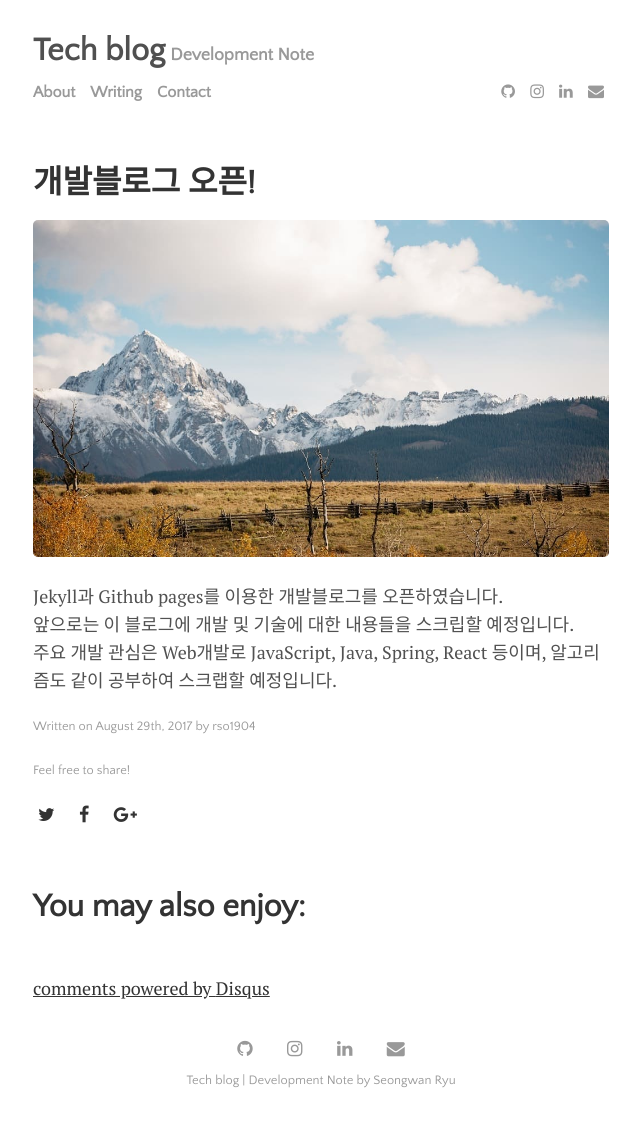
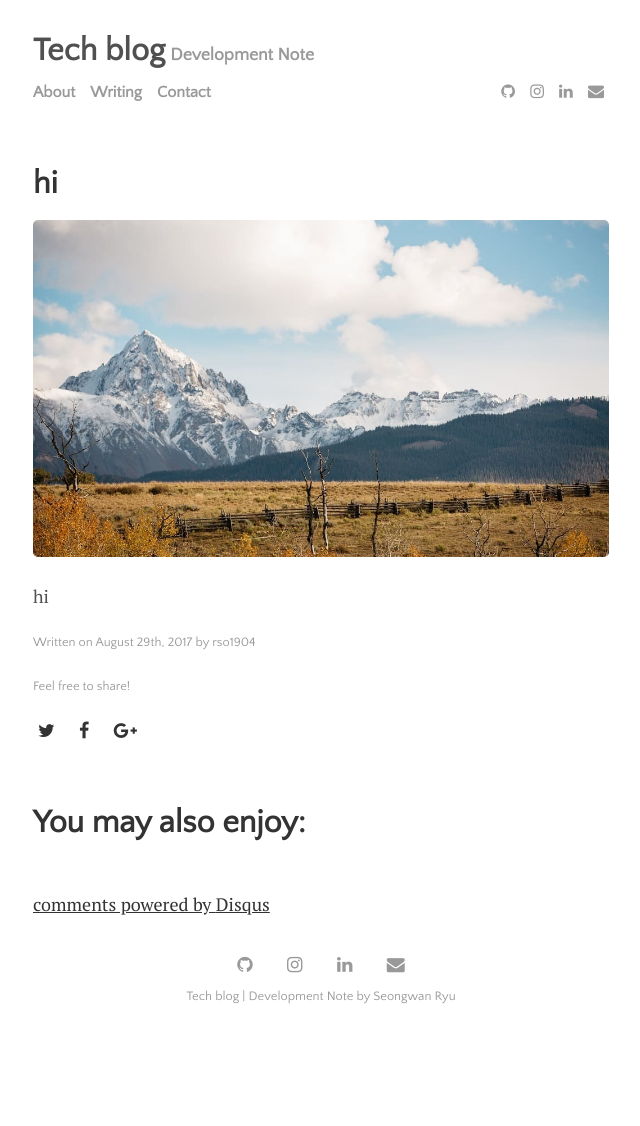
Before and after one commit to rso1904/rso1904.github.com, a Jekyll site: the page built from _posts/2017-08-29-Welcome-to-blog.md, in a window 1280 px wide. Shown: the whole page, without its empty margins (319-959 px from the left). Built offline with Jekyll 4.4.1, drawn with Linux system fonts in a browser that asks for light colours; nearby versions of some CDN libraries; comment, search, counter and statistics services are not loaded; after the commit the page ends 1042 px from its top, so only the background shows below that.

Commit message:
Update 2017-08-29-Welcome-to-blog.md

```diff
--- a/_posts/2017-08-29-Welcome-to-blog.md
+++ b/_posts/2017-08-29-Welcome-to-blog.md
@@ -1,6 +1,6 @@
 ---
 layout: post
-title: "개발블로그 오픈!"
+title: "hi"
 author: "rso1904"
 categories: journal
 tags: [documentation,sample]
@@ -11,6 +11,4 @@ image:
   creditlink: ""
 ---
 
-Jekyll과 Github pages를 이용한 개발블로그를 오픈하였습니다.
-앞으로는 이 블로그에 개발 및 기술에 대한 내용들을 스크립할 예정입니다.
-주요 개발 관심은 Web개발로 JavaScript, Java, Spring, React 등이며, 알고리즘도 같이 공부하여 스크랩할 예정입니다.
+hi
```
